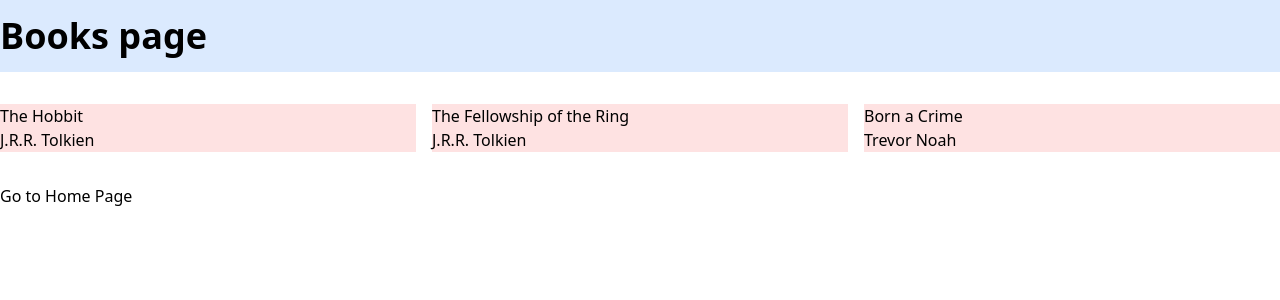
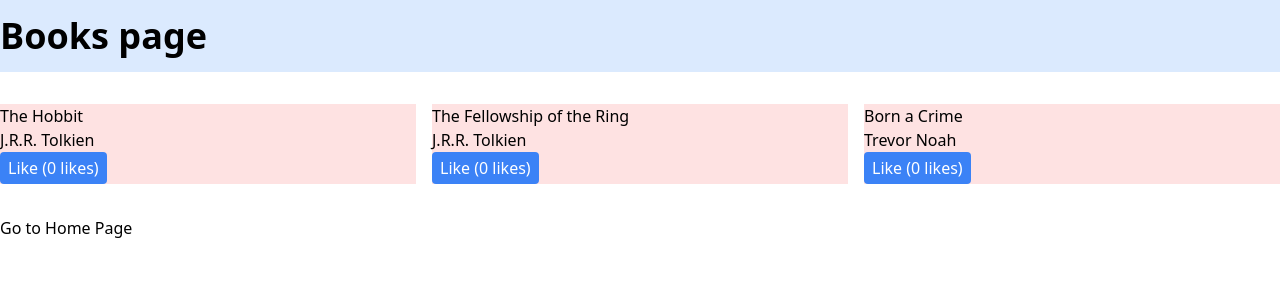
Before and after one commit to danielajoconnor/skillscity-mp, a Next.js app: page /books in a window 1280 px wide. Shown: the top 300 px of the page. Built offline with nearby package versions, Linux system fonts and the light colour scheme.

Commit message:
added like button to each book

```diff
--- a/components/books/books-grid/books-item.js
+++ b/components/books/books-grid/books-item.js
@@ -1,8 +1,18 @@
-export default function BookItem({book}) {
-    return (
-        <div className="bg-red-100">
-            <p>{book.title}</p>
-            <p>{book.author}</p>
-        </div>
-    )
+import { useState } from "react";
+
+export default function BookItem({ book }) {
+  const [likes, setLikes] = useState(0);
+
+  const handleLike = () => {
+    let newLikes = likes + 1;
+    setLikes(newLikes)
+  }
+
+  return (
+    <div className="bg-red-100">
+      <p>{book.title}</p>
+      <p>{book.author}</p>
+      <button className="bg-blue-500 px-2 py-1 rounded text-white" onClick={handleLike} type="button">Like ({likes} likes)</button>
+    </div>
+  );
 }
--- a/components/books/books-grid/index.js
+++ b/components/books/books-grid/index.js
@@ -17,8 +17,8 @@
 
     return (
         <div className="w-full grid grid-cols-3 gap-4">
-            {books.map((book) => (
-                <BookItem book={book} />
+            {books.map((book, index) => (
+                <BookItem key={index} book={book} />
             ))}
 
         </div>
--- a/pages/_document.js
+++ b/pages/_document.js
@@ -1,4 +1,4 @@
-import { Html, Head, Main, NextScript } from 'next/document'
+import { Html, Head, Main, NextScript } from "next/document";
 
 export default function Document() {
   return (
@@ -9,5 +9,5 @@
         <NextScript />
       </body>
     </Html>
-  )
+  );
 }
```
Also changed, not shown: pages/books.js (+2 -12 lines).
